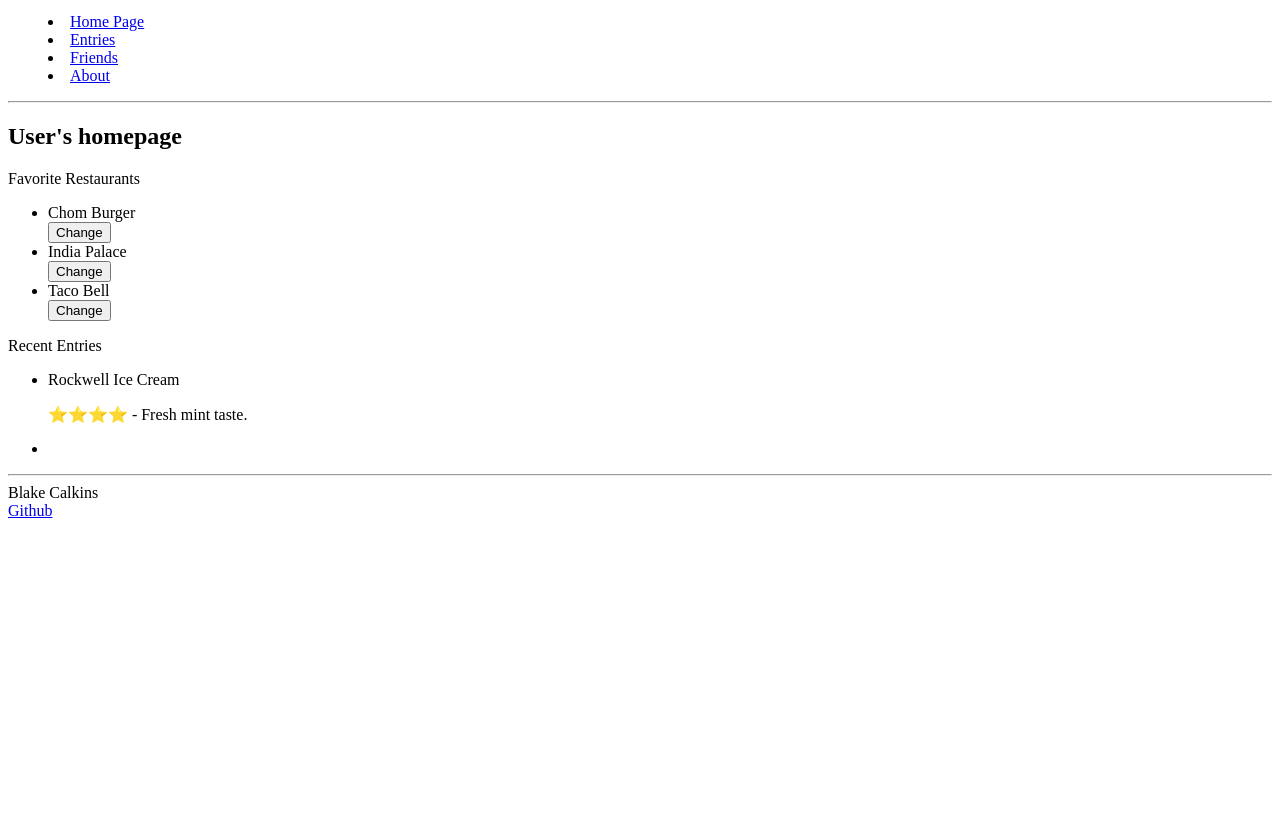
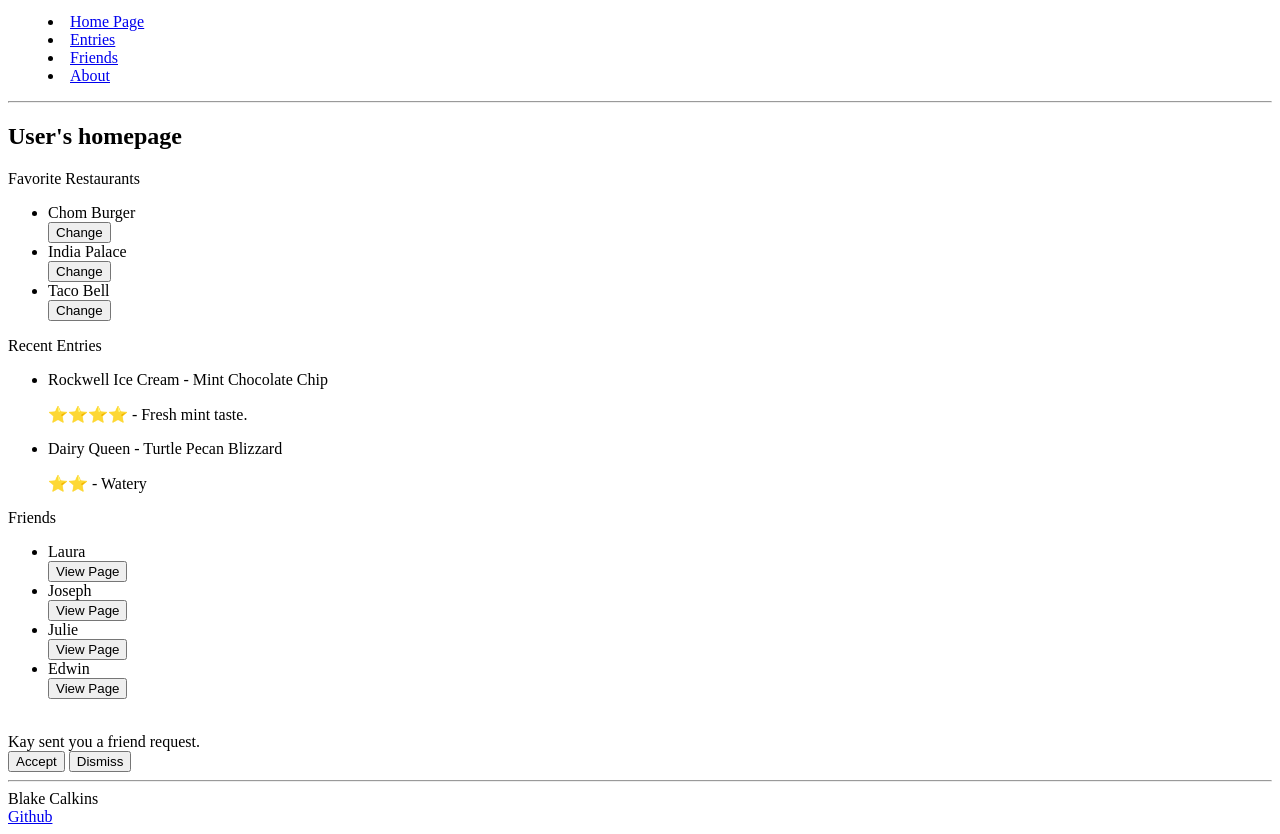
Before and after one commit to BlakeCalkins/startup, a plain HTML site: page startup-html/index.html in a window 1280 px wide. Shown: the part 101-935 px from the top of the page. Before the commit the page ends 800 px from the top, so only its background shows below. Drawn offline with Linux system fonts and the light colour scheme.

Commit message:
update index.html

```diff
--- a/startup-html/index.html
+++ b/startup-html/index.html
@@ -4,6 +4,7 @@
     <meta charset="UTF-8">
     <meta name="viewport" content="width=device-width, initial-scale=1.0">
     <title>Document</title>
+    <link rel="icon" href="favicon (3).ico" />
 </head>
 <body>
     <header>
@@ -32,11 +33,23 @@
           <section>
             <p>Recent Entries</p>
             <ul>
-                <li>Rockwell Ice Cream</li>
+                <li>Rockwell Ice Cream - Mint Chocolate Chip</li>
                 <p>⭐⭐⭐⭐ - Fresh mint taste.</p>
-                <li></li>
+                <li>Dairy Queen - Turtle Pecan Blizzard</li>
+                <p>⭐⭐ - Watery</p>
             </ul>
           </section>
+          <section>
+            <p>Friends</p>
+            <ul>
+                <li>Laura</li> <button type="button">View Page</button>
+                <li>Joseph</li> <button type="button">View Page</button>
+                <li>Julie</li> <button type="button">View Page</button>
+                <li>Edwin</li> <button type="button">View Page</button>
+            </ul>
+          </section>
+          <br />
+          <div>Kay sent you a friend request.</div> <button type="button">Accept</button> <button type="button">Dismiss</button>
     </main>
     <footer>
         <hr />
```
Also changed, not shown: startup-html/favicon (3).ico (renamed from favicon (3).ico).
